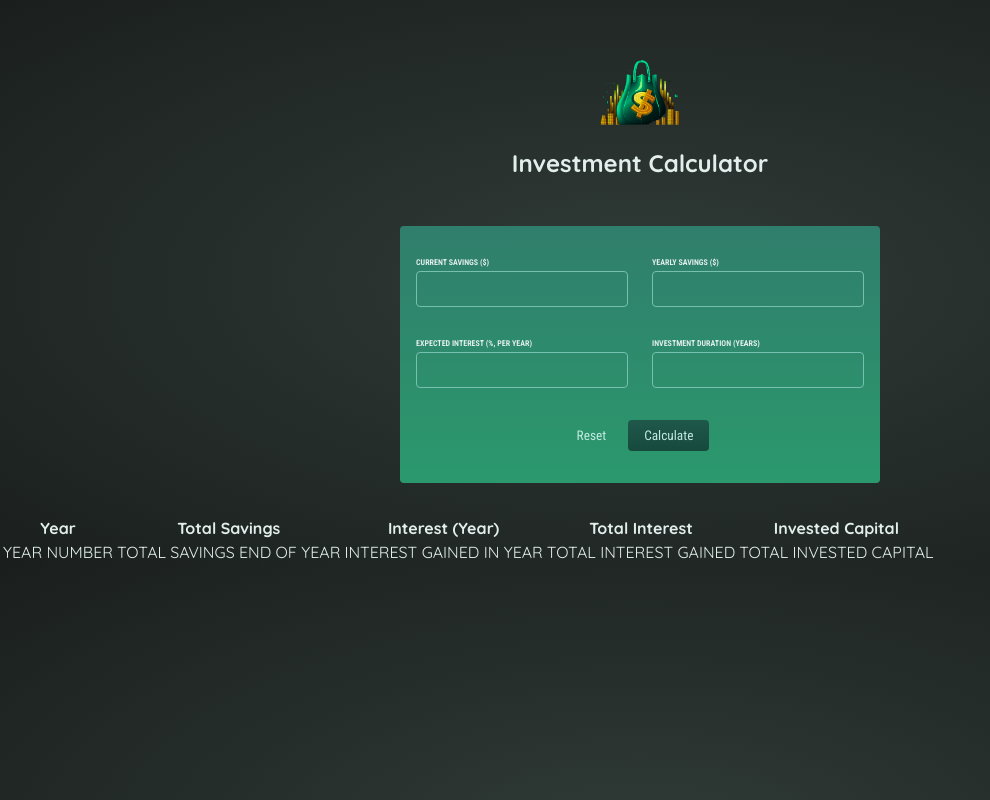
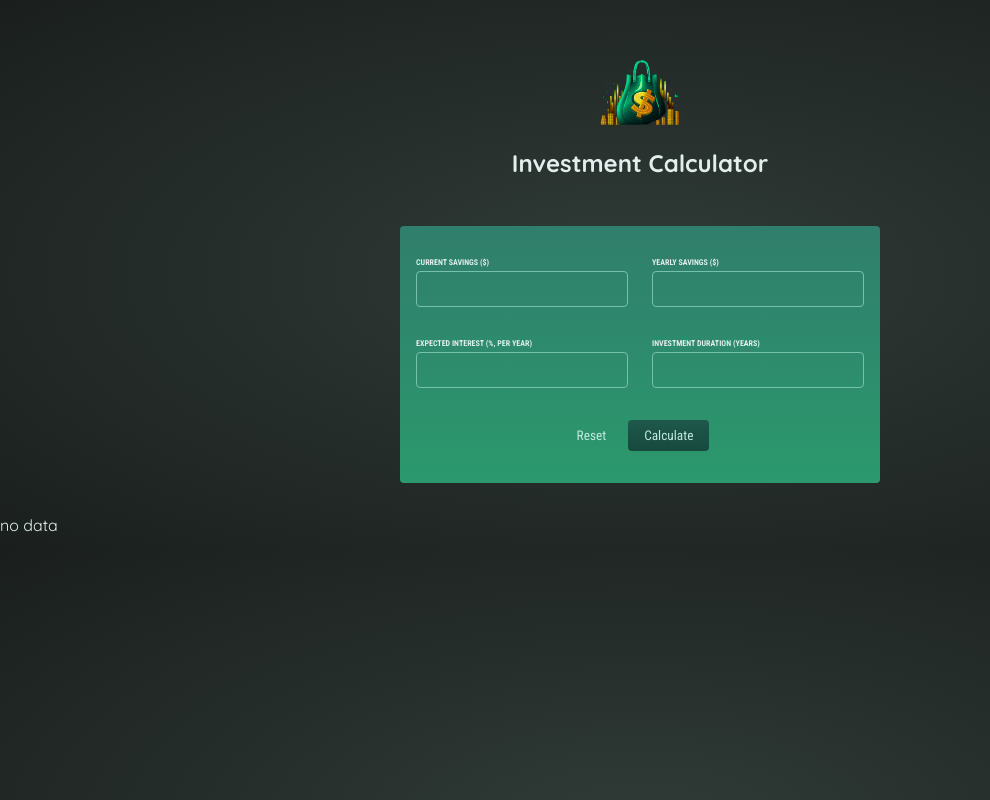
Before and after one commit to carlo-rigacci/investment-calculator, a React (Create React App) app: page / in a window 1280 px wide. Shown: the whole page, without its empty margins (0-990 px from the left). Built offline with nearby package versions, Linux system fonts and the light colour scheme.

Commit message:
Created rendering logic for Body and Row components

```diff
--- a/src/App.js
+++ b/src/App.js
@@ -1,13 +1,13 @@
 import Header from './components/header/Header';
 import InvestmentForm from './components/investment_form/InvestmentForm';
 import { useState } from 'react';
+import Table from './components/table/Table';
 
 function App() {
 
   const [annualDataState, setAnnualData] = useState([]);
 
   const calculateHandler = (userInput) => {
-    console.log(userInput);
     // Should be triggered when form is submitted
     // You might not directly want to bind it to the submit event on the form though...
 
@@ -35,7 +35,7 @@ function App() {
     }
 
     // do something with yearlyData ...
-    console.log(yearlyData);
+    setAnnualData(yearlyData);
   };
 
 
@@ -47,27 +47,8 @@ function App() {
 
       {/* Todo: Show below table conditionally (only once result data is available) */}
       {/* Show fallback text if no data is available */}
+      {annualDataState.length > 0 ? <Table yearlyData={annualDataState}/> : <p>no data</p>}
 
-      <table className='result'>
-        <thead>
-          <tr>
-            <th>Year</th>
-            <th>Total Savings</th>
-            <th>Interest (Year)</th>
-            <th>Total Interest</th>
-            <th>Invested Capital</th>
-          </tr>
-        </thead>
-        <tbody>
-          <tr>
-            <td>YEAR NUMBER</td>
-            <td>TOTAL SAVINGS END OF YEAR</td>
-            <td>INTEREST GAINED IN YEAR</td>
-            <td>TOTAL INTEREST GAINED</td>
-            <td>TOTAL INVESTED CAPITAL</td>
-          </tr>
-        </tbody>
-      </table>
     </div>
   );
 }
--- a/src/components/table/table_head/Head.js
+++ b/src/components/table/table_head/Head.js
@@ -4,7 +4,7 @@ import Row from '../table_row/Row';
 export default function Head() {
   return (
     <thead>
-      <Row />
+      {/* <Row /> */}
     </thead>
   );
 }
--- a/src/components/table/table_row/Row.js
+++ b/src/components/table/table_row/Row.js
@@ -1,7 +1,7 @@
 export default function Row({ dataForTheYear }) {
   return (
     <tr>
-      {dataForTheYear.map((data, index) => (
+      {Object.values(dataForTheYear).map((data, index) => (
         <td key={index}>{data}</td>
       ))}
     </tr>
```
